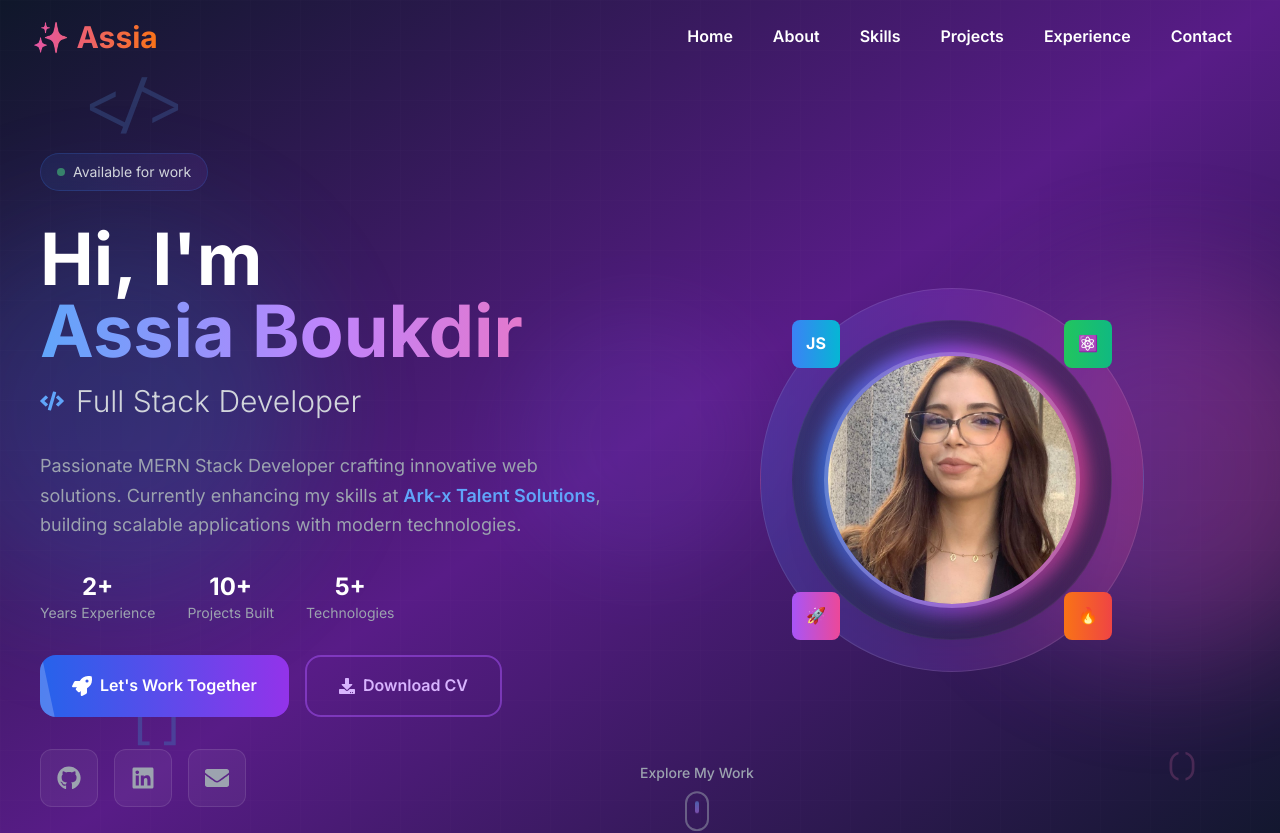
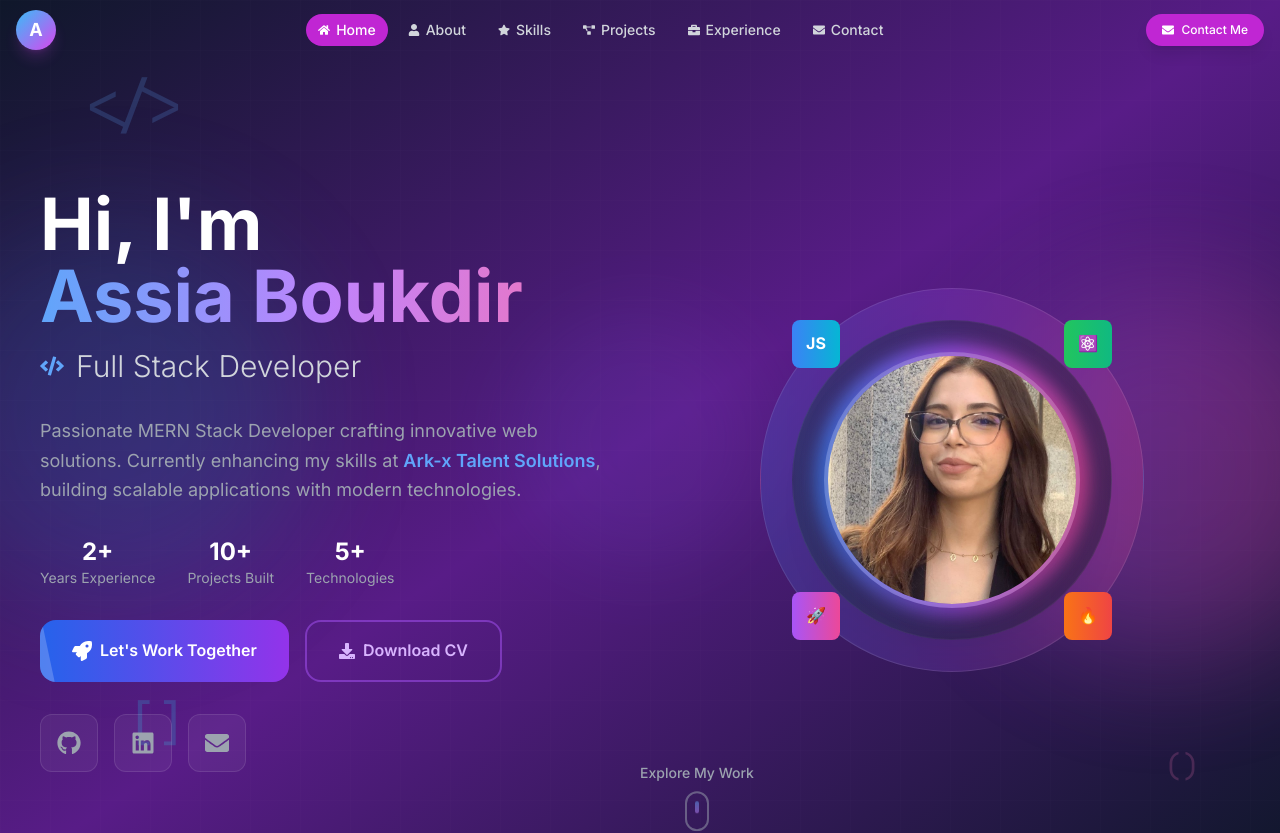
Before and after one commit to Boukdirassia/Portfolio-Assia-Boukdir, a React (Vite) app: page / in a window 1280 px wide. Shown: the top 833 px of the page. Built offline with nearby package versions, Linux system fonts and the light colour scheme.

Commit message:
Modification du navbar

```diff
--- a/src/components/Footer.jsx
+++ b/src/components/Footer.jsx
@@ -95,12 +95,7 @@ const Footer = () => {
               <p>assiabk12345@gmail.com</p>
               <p>Casablanca, Morocco</p>
             </div>
-            <div className="mt-4">
-              <span className="inline-flex items-center px-3 py-1 rounded-full text-xs font-medium bg-green-100 text-green-800">
-                <span className="w-2 h-2 bg-green-500 rounded-full mr-2 animate-pulse"></span>
-                Available for work
-              </span>
-            </div>
+
           </div>
         </div>
 
--- a/src/components/Hero.jsx
+++ b/src/components/Hero.jsx
@@ -1,5 +1,6 @@
 import React from 'react';
 import { FaGithub, FaLinkedin, FaEnvelope, FaDownload, FaCode, FaRocket } from 'react-icons/fa';
+import assiaImage from './Pictures/assia.jpg';
 
 const Hero = () => {
   return (
@@ -27,11 +28,7 @@ const Hero = () => {
           <div className="grid lg:grid-cols-2 gap-12 items-center">
             {/* Left Content */}
             <div className="space-y-8">
-              {/* Badge */}
-              <div className="inline-flex items-center space-x-2 bg-gradient-to-r from-blue-500/10 to-purple-500/10 backdrop-blur-sm border border-blue-500/20 rounded-full px-4 py-2 animate-fade-in-up">
-                <div className="w-2 h-2 bg-green-400 rounded-full animate-pulse"></div>
-                <span className="text-sm text-gray-300">Available for work</span>
-              </div>
+
 
               {/* Main Heading */}
               <div className="space-y-4">
@@ -115,7 +112,7 @@ const Hero = () => {
                   <FaLinkedin className="w-6 h-6" />
                 </a>
                 <a
-                  href="mailto:assiabk12345@gmail.com"
+                  href="mailto:Boukdirassia@gmail.com"
                   className="group p-4 rounded-xl bg-white/5 backdrop-blur-sm border border-white/10 text-gray-400 hover:text-white hover:bg-gradient-to-r hover:from-blue-500/20 hover:to-purple-500/20 transition-all duration-300 hover:scale-110 hover:shadow-lg hover:border-blue-500/30"
                 >
                   <FaEnvelope className="w-6 h-6" />
@@ -134,7 +131,7 @@ const Hero = () => {
                     <div className="relative group">
                       <div className="absolute -inset-2 bg-gradient-to-r from-blue-500 via-purple-500 to-pink-500 rounded-full blur opacity-75 group-hover:opacity-100 animate-pulse transition duration-1000"></div>
                       <img
-                        src="./public/pictures/assia.jpg"
+                        src={assiaImage}
                         alt="Assia Boukdir"
                         className="relative w-64 h-64 rounded-full object-cover border-4 border-white/20 shadow-2xl transform group-hover:scale-105 transition-all duration-500"
                       />
--- a/src/components/Navbar.jsx
+++ b/src/components/Navbar.jsx
@@ -1,14 +1,32 @@
 import React, { useState, useEffect } from 'react';
-import { FaBars, FaTimes } from 'react-icons/fa';
+import { FaBars, FaTimes, FaRocket, FaStar, FaUser, FaBriefcase, FaHome, FaProjectDiagram, FaEnvelope } from 'react-icons/fa';
+import { motion, AnimatePresence } from 'framer-motion';
 
 const Navbar = () => {
   const [isOpen, setIsOpen] = useState(false);
   const [scrolled, setScrolled] = useState(false);
+  const [activeSection, setActiveSection] = useState('home');
 
   useEffect(() => {
     const handleScroll = () => {
       const isScrolled = window.scrollY > 10;
       setScrolled(isScrolled);
+
+      // Update active section based on scroll position
+      const sections = ['home', 'about', 'skills', 'projects', 'experience', 'contact'];
+      const scrollPosition = window.scrollY + 100;
+
+      for (const section of sections) {
+        const element = document.getElementById(section);
+        if (element) {
+          const offsetTop = element.offsetTop;
+          const offsetHeight = element.offsetHeight;
+          if (scrollPosition >= offsetTop && scrollPosition < offsetTop + offsetHeight) {
+            setActiveSection(section);
+            break;
+          }
+        }
+      }
     };
 
     window.addEventListener('scroll', handleScroll);
@@ -16,94 +34,193 @@ const Navbar = () => {
   }, []);
 
   const navItems = [
-    { name: 'Home', href: '#home' },
-    { name: 'About', href: '#about' },
-    { name: 'Skills', href: '#skills' },
-    { name: 'Projects', href: '#projects' },
-    { name: 'Experience', href: '#experience' },
-    { name: 'Contact', href: '#contact' },
+    { name: 'Home', href: '#home', id: 'home' },
+    { name: 'About', href: '#about', id: 'about' },
+    { name: 'Skills', href: '#skills', id: 'skills' },
+    { name: 'Projects', href: '#projects', id: 'projects' },
+    { name: 'Experience', href: '#experience', id: 'experience' },
+    { name: 'Contact', href: '#contact', id: 'contact' },
   ];
 
   return (
-    <nav className={`fixed w-full z-50 transition-all duration-500 ${
+    <motion.nav
+      initial={{ y: -100, opacity: 0 }}
+      animate={{ y: 0, opacity: 1 }}
+      transition={{ duration: 0.8, ease: "easeOut" }}
+      className={`fixed w-full z-50 transition-all duration-300 ${
         scrolled
-        ? 'bg-gray-900/90 backdrop-blur-2xl border-b border-white/10 shadow-2xl'
+          ? 'bg-dark-900/95 backdrop-blur-md border-b border-dark-800'
           : 'bg-transparent'
-    }`}>
-      {/* Background gradient overlay */}
-      <div className="absolute inset-0 bg-gradient-to-r from-blue-500/5 via-purple-500/5 to-pink-500/5 opacity-0 transition-opacity duration-500" style={{opacity: scrolled ? 1 : 0}}></div>
+      }`}
+    >
+      <div className="container mx-auto px-4 relative z-10">
+        <div className="flex justify-between items-center py-2.5">
+          {/* Logo - Left Side */}
+          <motion.div
+            className="cursor-pointer"
+            whileHover={{ scale: 1.02 }}
+            whileTap={{ scale: 0.98 }}
+          >
+            <div className="flex items-center">
+              {/* Simple Clean Logo */}
+              <div className="w-10 h-10 bg-gradient-to-br from-primary-400 to-secondary-500 rounded-full flex items-center justify-center shadow-lg shadow-secondary-500/20">
+                <span className="text-white font-bold text-lg">A</span>
+              </div>
+            </div>
+          </motion.div>
 
-      <div className="container-custom relative z-10">
-        <div className="flex justify-between items-center py-4">
-          {/* Logo */}
-          <div className="group cursor-pointer">
-            <div className="relative">
-              <div className="text-3xl font-bold gradient-text group-hover:scale-110 transition-transform duration-300">
-                ✨ Assia
+          {/* Desktop Navigation - Centered */}
+          <div className="hidden lg:flex items-center justify-center flex-1">
+            <div className="flex items-center space-x-2">
+              {navItems.map((item) => {
+                const isActive = activeSection === item.id;
+                return (
+                  <motion.a
+                    key={item.name}
+                    href={item.href}
+                    className={`relative px-3 py-1.5 text-sm font-medium transition-all duration-200 rounded-full ${
+                      isActive
+                        ? 'text-white bg-secondary-600'
+                        : 'text-gray-300 hover:text-white hover:bg-dark-700/50'
+                    }`}
+                    whileHover={{ scale: 1.02 }}
+                    whileTap={{ scale: 0.98 }}
+                  >
+                    <div className="flex items-center space-x-1.5">
+                      {item.name === 'Home' && <FaHome className="text-xs" />}
+                      {item.name === 'About' && <FaUser className="text-xs" />}
+                      {item.name === 'Skills' && <FaStar className="text-xs" />}
+                      {item.name === 'Projects' && <FaProjectDiagram className="text-xs" />}
+                      {item.name === 'Experience' && <FaBriefcase className="text-xs" />}
+                      {item.name === 'Contact' && <FaEnvelope className="text-xs" />}
+                      <span>{item.name}</span>
                     </div>
-              <div className="absolute -inset-2 bg-gradient-to-r from-primary-500/20 to-secondary-500/20 rounded-lg blur opacity-0 group-hover:opacity-100 transition-opacity duration-300"></div>
+                  </motion.a>
+                );
+              })}
             </div>
           </div>
 
-          {/* Desktop Navigation */}
-          <div className="hidden md:flex space-x-2">
-            {navItems.map((item, index) => (
-              <a
-                key={item.name}
-                href={item.href}
-                className={`group relative px-4 py-2 font-semibold transition-all duration-300 rounded-xl ${
-                  scrolled
-                    ? 'text-white hover:text-blue-300'
-                    : 'text-white hover:text-blue-300'
-                }`}
-                style={{animationDelay: `${index * 0.1}s`}}
+          {/* CTA Button - Right Side */}
+          <div className="hidden lg:flex items-center">
+            <motion.a
+              href="#contact"
+              className="px-4 py-2 bg-secondary-600 hover:bg-secondary-700 text-white text-xs font-medium rounded-full transition-all duration-200 shadow-lg hover:shadow-xl"
+              whileHover={{ scale: 1.02 }}
+              whileTap={{ scale: 0.98 }}
             >
-                <span className="relative z-10">{item.name}</span>
-                <div className="absolute inset-0 bg-gradient-to-r from-blue-500/20 to-purple-500/20 rounded-xl opacity-0 group-hover:opacity-100 transition-opacity duration-300 backdrop-blur-sm"></div>
-                <div className="absolute bottom-0 left-1/2 w-0 h-0.5 bg-gradient-to-r from-blue-500 to-purple-500 group-hover:w-full group-hover:left-0 transition-all duration-300"></div>
-              </a>
-            ))}
+              <div className="flex items-center space-x-2">
+                <FaEnvelope />
+                <span>Contact Me</span>
+              </div>
+            </motion.a>
           </div>
 
-          {/* Mobile menu button */}
-          <div className="md:hidden">
-            <button
+          {/* Mobile Menu Button */}
+          <div className="lg:hidden flex items-center">
+            <motion.button
               onClick={() => setIsOpen(!isOpen)}
-              className={`relative p-3 rounded-xl transition-all duration-300 ${
-                scrolled ? 'text-white hover:bg-white/20' : 'text-white hover:bg-white/10'
-              }`}
+              className="p-2 rounded-full text-white focus:outline-none bg-gray-800/80 hover:bg-gray-700/90"
+              whileHover={{ scale: 1.1 }}
+              whileTap={{ scale: 0.9 }}
             >
-              <div className="relative z-10 text-xl">
+              <AnimatePresence mode="wait">
+                <motion.div
+                  key={isOpen ? 'times' : 'bars'}
+                  initial={{ rotate: isOpen ? -90 : 90, opacity: 0 }}
+                  animate={{ rotate: 0, opacity: 1 }}
+                  exit={{ rotate: isOpen ? 90 : -90, opacity: 0 }}
+                  transition={{ duration: 0.2 }}
+                >
                   {isOpen ? <FaTimes /> : <FaBars />}
+                </motion.div>
+              </AnimatePresence>
+            </motion.button>
           </div>
-              <div className="absolute inset-0 bg-gradient-to-r from-blue-500/20 to-purple-500/20 rounded-xl opacity-0 hover:opacity-100 transition-opacity duration-300"></div>
-            </button>
         </div>
       </div>
 
-        {/* Mobile Navigation */}
+      {/* Mobile Menu */}
+      <div className="lg:hidden">
+        <AnimatePresence>
           {isOpen && (
-          <div className="md:hidden mt-4 animate-slide-down">
-            <div className="bg-white/10 backdrop-blur-2xl rounded-2xl border border-white/20 shadow-2xl overflow-hidden">
-              {navItems.map((item, index) => (
-                <a
+            <motion.div
+              className="lg:hidden mt-6"
+              initial={{ opacity: 0, height: 0, y: -20 }}
+              animate={{ opacity: 1, height: "auto", y: 0 }}
+              exit={{ opacity: 0, height: 0, y: -20 }}
+              transition={{ duration: 0.3, ease: "easeOut" }}
+            >
+              <div className="bg-gradient-to-br from-slate-900/95 to-red-900/90 backdrop-blur-3xl rounded-3xl border border-red-500/30 shadow-2xl shadow-red-500/10 overflow-hidden">
+                <div className="p-2">
+                  {navItems.map((item, index) => {
+                    const isActive = activeSection === item.id;
+                    return (
+                      <motion.a
                         key={item.name}
                         href={item.href}
-                  className="group flex items-center px-6 py-4 text-white hover:bg-gradient-to-r hover:from-blue-500/20 hover:to-purple-500/20 transition-all duration-300 border-b border-white/10 last:border-b-0"
+                        initial={{ opacity: 0, x: -20 }}
+                        animate={{ opacity: 1, x: 0 }}
+                        transition={{ delay: index * 0.1, duration: 0.3 }}
+                        className={`group flex items-center justify-between px-6 py-4 m-1 rounded-2xl transition-all duration-300 ${
+                          isActive
+                            ? 'text-white bg-gradient-to-r from-red-600/40 to-red-500/30 border border-red-400/30'
+                            : 'text-gray-300 hover:text-white hover:bg-gradient-to-r hover:from-red-600/20 hover:to-red-500/20'
+                        }`}
                         onClick={() => setIsOpen(false)}
-                  style={{animationDelay: `${index * 0.1}s`}}
                       >
-                  <span className="group-hover:translate-x-2 transition-transform duration-300">{item.name}</span>
-                  <div className="ml-auto opacity-0 group-hover:opacity-100 transition-opacity duration-300">
+                        <div className="flex items-center space-x-3">
+                          {isActive && (
+                            <motion.div
+                              initial={{ scale: 0 }}
+                              animate={{ scale: 1 }}
+                              className="w-2 h-2 bg-red-400 rounded-full"
+                            />
+                          )}
+                          <span className="font-semibold group-hover:translate-x-1 transition-transform duration-300">
+                            {item.name}
+                          </span>
+                        </div>
+                        <motion.div
+                          className="text-red-400 opacity-0 group-hover:opacity-100 transition-all duration-300"
+                          whileHover={{ x: 5 }}
+                        >
                           →
+                        </motion.div>
+                      </motion.a>
+                    );
+                  })}
+
+                  {/* Mobile CTA */}
+                  <motion.a
+                    href="#contact"
+                    initial={{ opacity: 0, x: -20 }}
+                    animate={{ opacity: 1, x: 0 }}
+                    transition={{ delay: navItems.length * 0.1, duration: 0.3 }}
+                    className="group flex items-center justify-center px-6 py-4 m-1 mt-4 rounded-2xl bg-gradient-to-r from-red-600 to-red-500 text-white font-semibold transition-all duration-300 hover:shadow-lg hover:shadow-red-500/25"
+                    onClick={() => setIsOpen(false)}
+                  >
+                    <div className="flex items-center space-x-2">
+                      <FaRocket className="text-sm group-hover:translate-x-1 transition-transform duration-300" />
+                      <span>Let's Talk</span>
                     </div>
-                </a>
-              ))}
+                  </motion.a>
+                </div>
+
+                {/* Mobile menu footer */}
+                <div className="px-6 py-4 border-t border-red-500/20 bg-gradient-to-r from-red-600/10 to-red-500/10">
+                  <div className="flex items-center justify-center space-x-2 text-gray-300 text-sm">
+                    <FaUser className="text-red-400" />
+                    <span>Full Stack Developer</span>
+                    <FaBriefcase className="text-red-400" />
                   </div>
                 </div>
+              </div>
+            </motion.div>
           )}
+        </AnimatePresence>
       </div>
-    </nav>
+    </motion.nav>
   );
 };
 
```
Also changed, not shown: src/index.css (+20 -0 lines), src/components/pictures/assia.jpg (renamed from public/Pictures/assia.jpg), 1 other file (tests, documents, lock files or other folders). Lines whose indentation alone changed are shown as unchanged.
